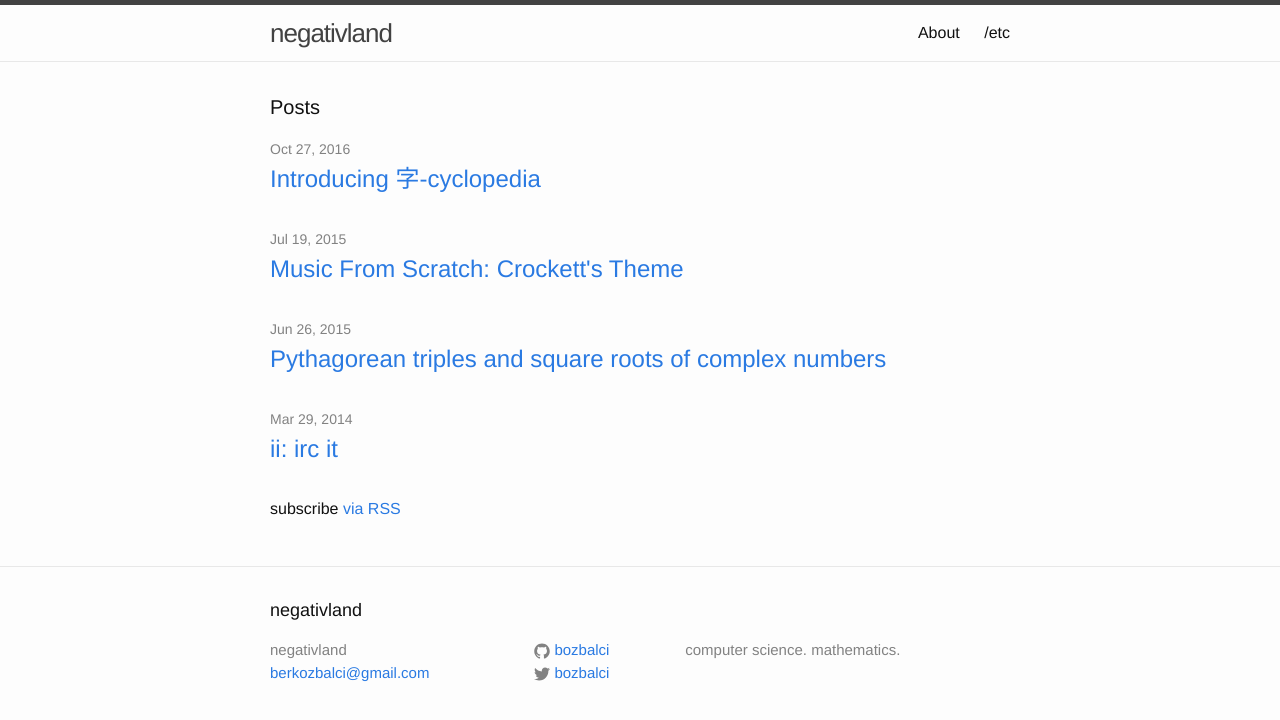
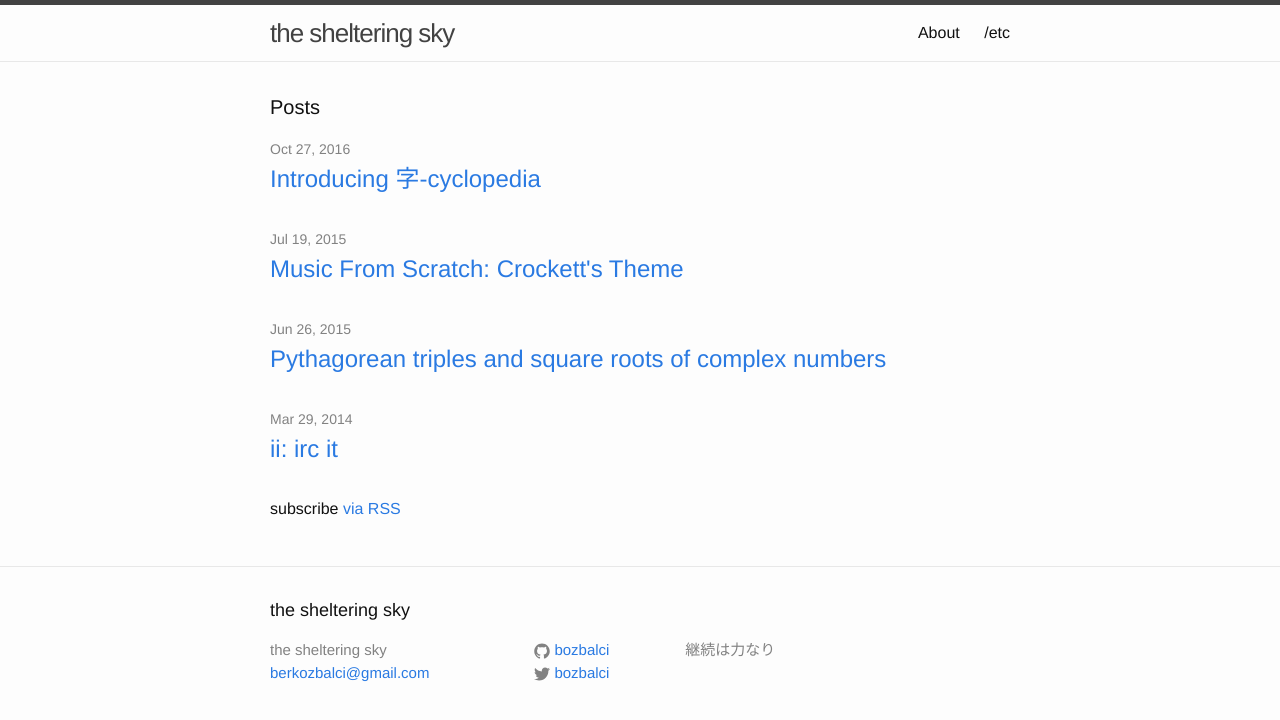
Before and after one commit to bozbalci/legacy-gh-page, a Jekyll site: the page built from index.html, in a window 1280 px wide. Shown: the top 720 px of the page. Built offline with Jekyll 4.4.1, drawn with Linux system fonts in a browser that asks for light colours.

Commit message:
Update _config.yml

```diff
--- a/_config.yml
+++ b/_config.yml
@@ -1,8 +1,8 @@
 # Site settings
-title: negativland
+title: the sheltering sky
 email: berkozbalci@gmail.com
 description: >
-   computer science. mathematics.
+   継続は力なり
 permalink: /:title
 baseurl: "" # the subpath of your site, e.g. /blog/
 # url: "http://yourdomain.com" # the base hostname & protocol for your site
```
